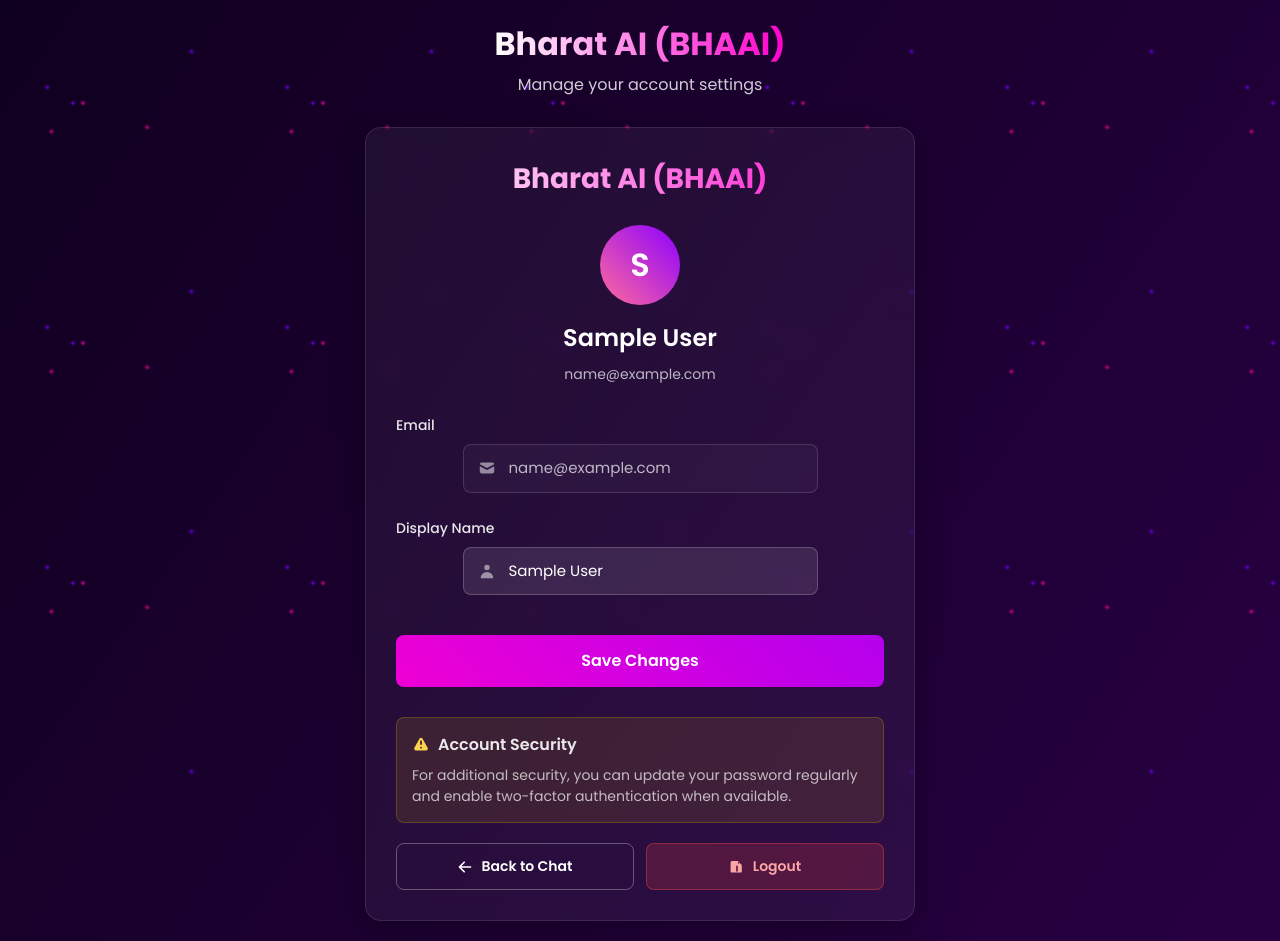
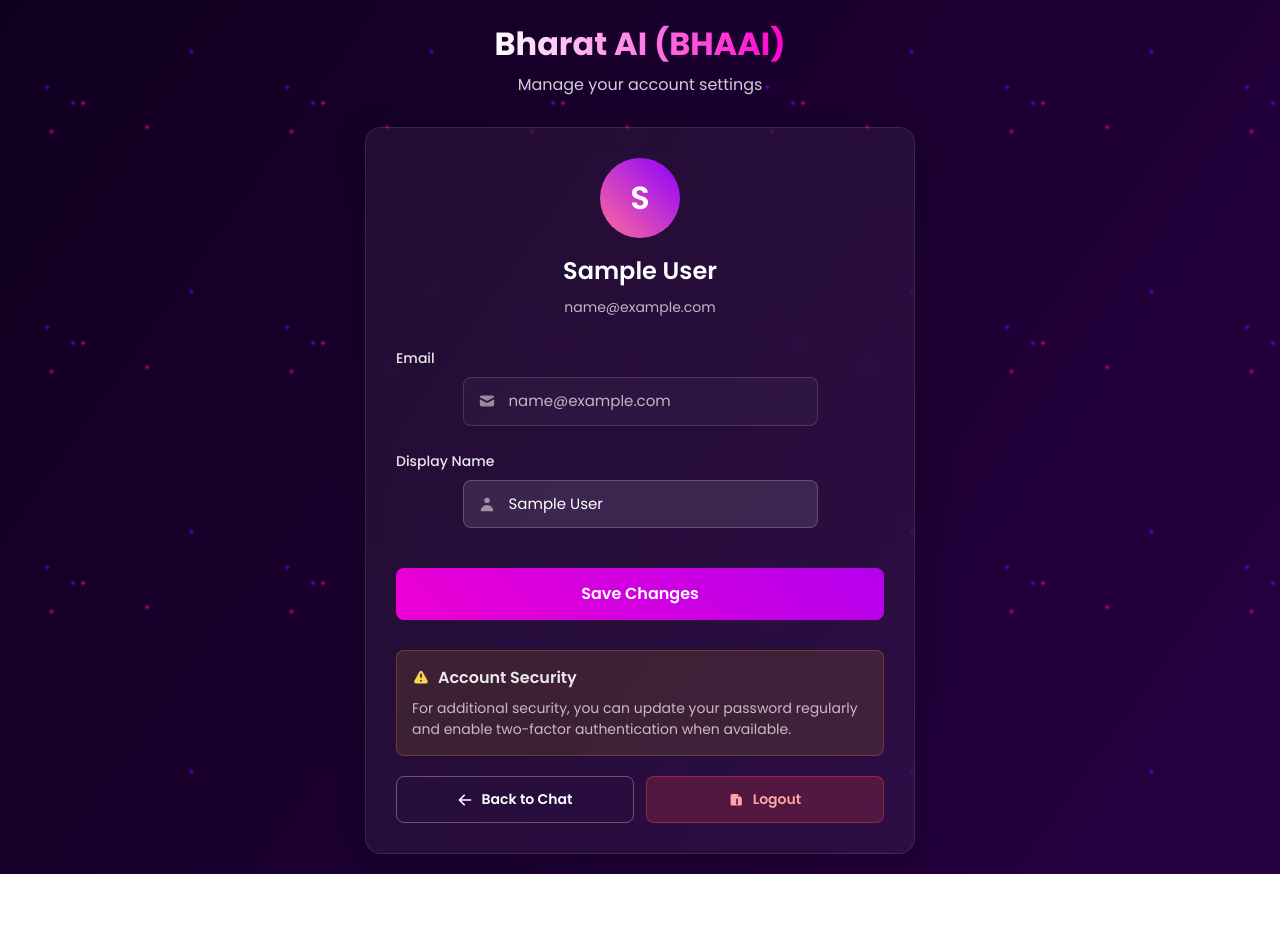
Before and after one commit to dhanavanthesh/Bharat_Ai, a React (Create React App) app in the folder frontend/: page /profile in a window 1280 px wide. After the commit the page ends 874 px from the top, so only its background shows below. Built offline with nearby package versions, Linux system fonts and the light colour scheme; no server answers; sample sign-in values are in the browser's storage.

Commit message:
version 6.2

```diff
--- a/frontend/src/pages/Profile.jsx
+++ b/frontend/src/pages/Profile.jsx
@@ -50,8 +50,7 @@
       </div>
 
       <div className="profile-card">
-        <div className="profile-logo">
-          Bharat AI (BHAAI)        </div>
+
 
         <div className="profile-header">
           <div className="profile-avatar">
```
